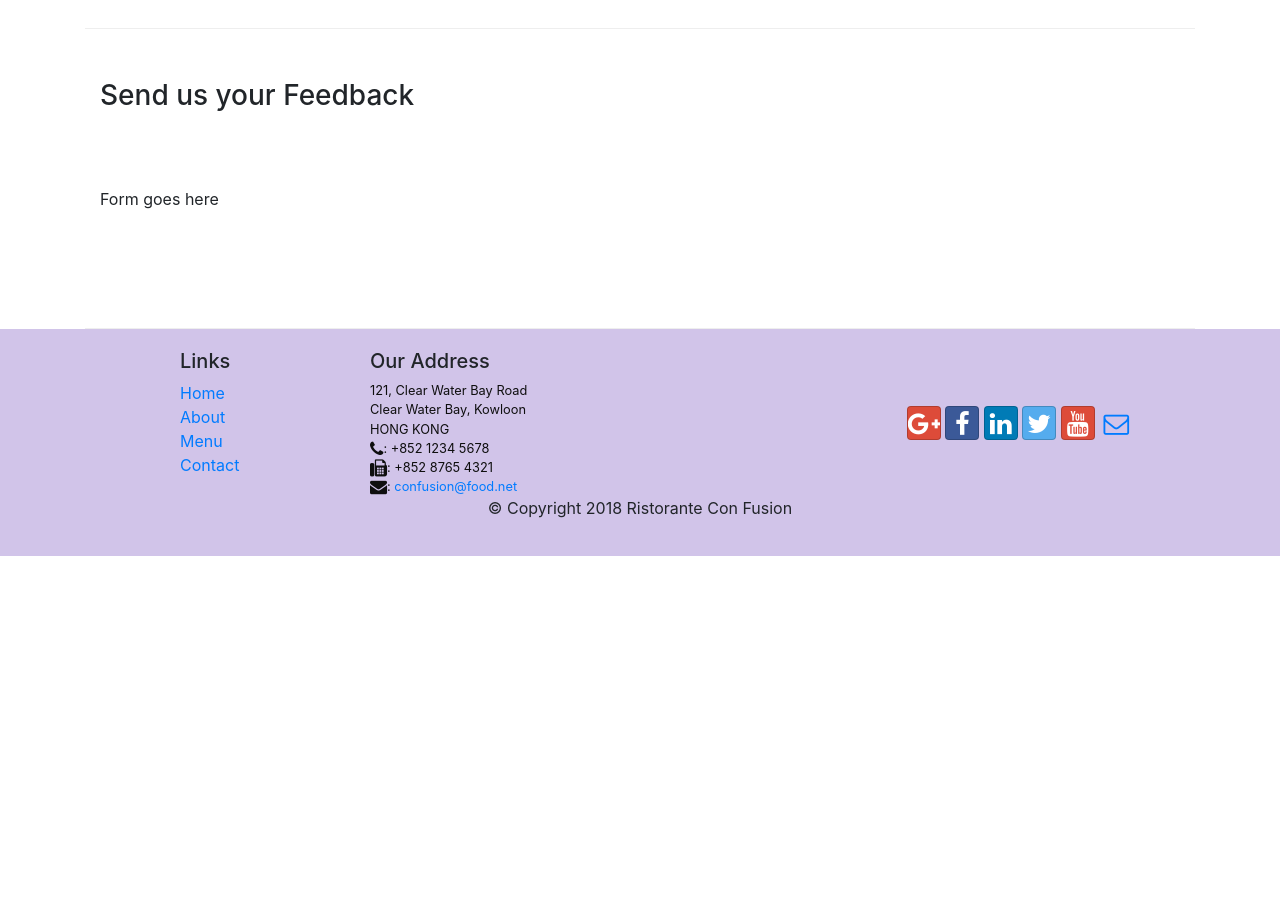
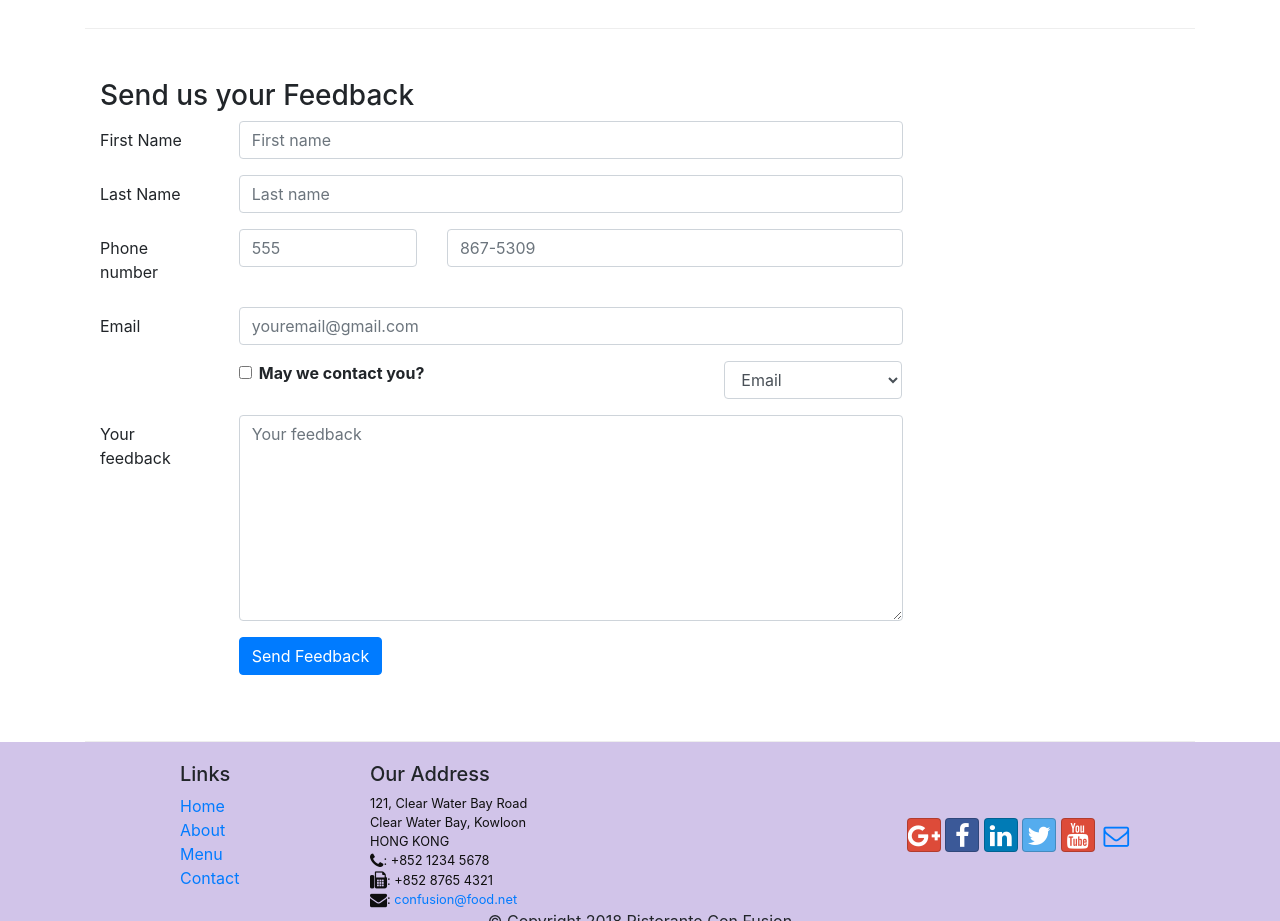
Before and after one commit to cbied/bootstrapNpmSetup, a website: page contactus.html in a window 1280 px wide. Shown: the part 800-1721 px from the top of the page. Before the commit the page ends 1356 px from the top, so only its background shows below. Drawn offline with nearby package versions, Linux system fonts and the light colour scheme.

Commit message:
added form

```diff
--- a/contactus.html
+++ b/contactus.html
@@ -92,7 +92,62 @@
               <h3>Send us your Feedback</h3>
            </div>
             <div class="col-12 col-md-9">
-                Form goes here
+                <form action="#">
+                    <div class="form-group row">
+                        <label for="firstName" class="col-sm-2 col-form-label">First Name</label>
+                        <div class="col-md-10">
+                            <input type="text" class="form-control" id="firstName" name="fistName" placeholder="First name">
+                        </div>
+                    </div>
+                    <div class="form-group row">
+                        <label for="lastName" class="col-sm-2 col-form-label">Last Name</label>
+                        <div class="col-md-10">
+                            <input type="text" class="form-control" id="lastName" name="lastName" placeholder="Last name">
+                        </div>
+                    </div>
+                    <div class="form-group row">
+                        <label for="phoneNumber" class="col-12 col-sm-2 col-form-label">Phone number</label>
+                        <div class="col-5 col-md-3">
+                            <input type="tel" class="form-control" id="areaCode" name="areaCode" placeholder="555">
+                        </div>
+                        <div class="col-7 col-md-7">
+                                <input type="tel" class="form-control" id="phoneNumber" name="phoneNumber" placeholder="867-5309">
+                        </div>
+                    </div>
+                    <div class="form-group row">
+                        <label for="emailid" class="col-sm-2 col-form-label">Email</label>
+                        <div class="col-md-10">
+                            <input type="email" class="form-control" id="emailid" name="emailid" placeholder="youremail@gmail.com">
+                        </div>
+                    </div>
+                    <div class="form-group row">
+                        <div class="col-md-6 offset-md-2">
+                            <div class="form-check">
+                                <input type="checkbox" class="form-check-input" name="approve" id="approve" value="">
+                                <label for="approve" class="form-check-label">
+                                    <strong>May we contact you?</strong>
+                                </label>
+                            </div>
+                        </div>
+                        <div class="col-md-3 offset-md-1">
+                            <select name="" id="" class="form-control">
+                                <option value="Email">Email</option>
+                                <option value="Phone">Phone</option>
+                            </select>
+                        </div>
+                    </div>
+                    <div class="form-group row">
+                        <label for="feedback" class="col-sm-2 col-form-label">Your feedback</label>
+                        <div class="col-md-10">
+                            <textarea type="textarea" class="form-control" id="feedback" name="feedback" placeholder="Your feedback" rows="8"></textarea>
+                        </div>
+                    </div>
+                    <div class="form-group row">
+                        <div class="col-md-10 offset-md-2">
+                            <button type="submit" class="btn btn-primary">Send Feedback</button>
+                        </div>
+                    </div>
+                </form>
             </div>
              <div class="col-12 col-md">
             </div>
```
